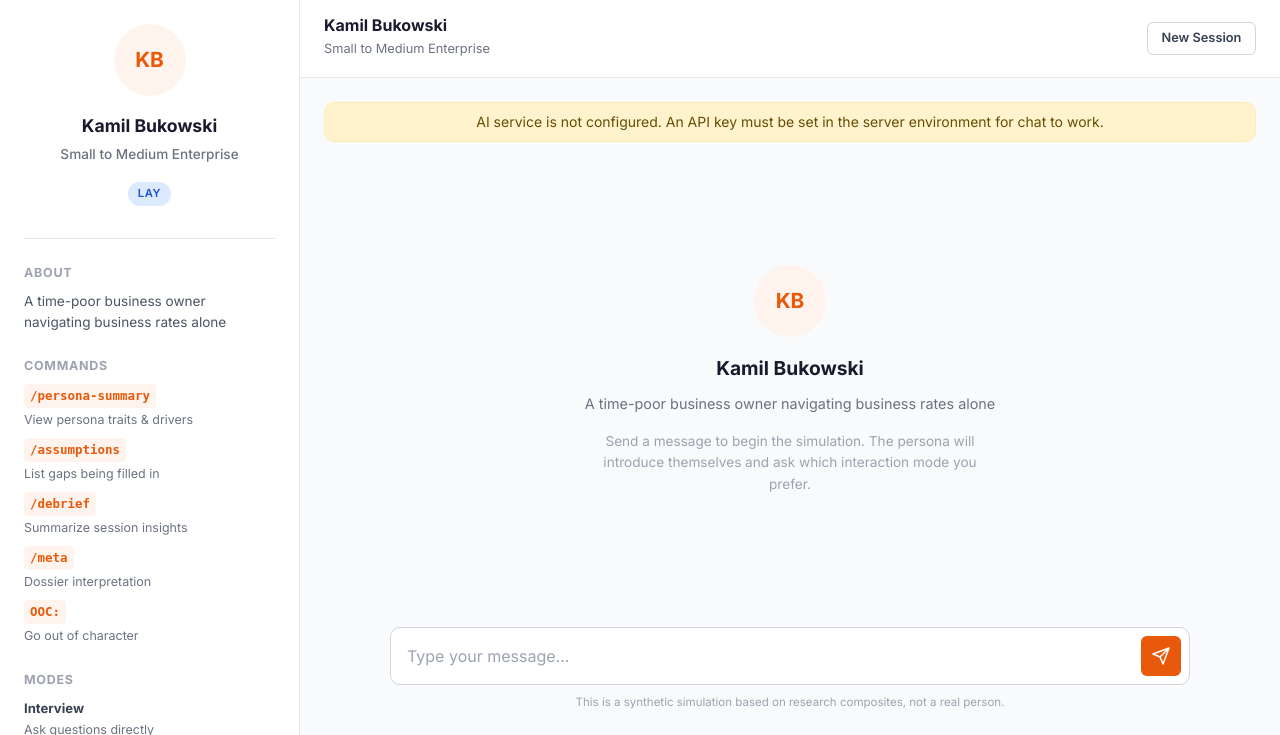
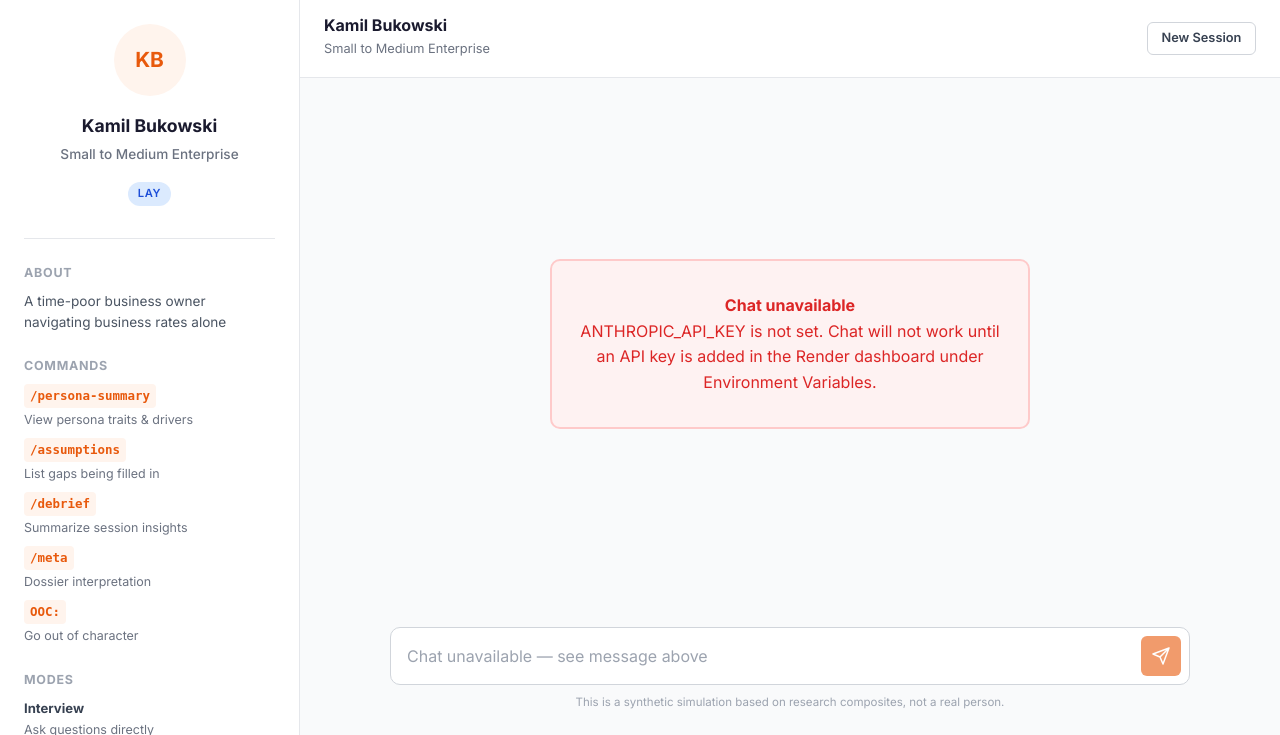
Before and after one commit to UXdave/Synthetic-personas, a Flask app: page /chat/sme in a window 1280 px wide. Shown: the part 65-800 px from the top of the page. Run offline with Flask 3, Linux system fonts and the light colour scheme; the visitor is signed in with stand-in values (Sample User, id 1); some libraries are stand-ins or nearby versions.

Commit message:
Fix chat: update model to Sonnet 4.5, block input when API key missing
Root cause investigation: the backend code, persona files, system prompt,
and SSE streaming all work correctly end-to-end. The most likely cause
of "chat doesn't work" is ANTHROPIC_API_KEY not being set on Render.

Changes:
- Update default model from claude-sonnet-4-20250514 to
  claude-sonnet-4-5-20250929 (latest Sonnet) in app.py and render.yaml
- When API key is missing, disable the chat input entirely and show
  a prominent red error telling the user exactly what to do
  (set ANTHROPIC_API_KEY in Render dashboard)
- Previously this was a subtle yellow banner that was easy to miss

https://claude.ai/code/session_01G9r2K7BHnkq54Fcy8WFJhL

```diff
--- a/app.py
+++ b/app.py
@@ -46,7 +46,7 @@ AI_PROVIDER = os.environ.get("AI_PROVIDER", "anthropic")  # "anthropic" or "open
 OPENAI_API_KEY = os.environ.get("OPENAI_API_KEY", "")
 ANTHROPIC_API_KEY = os.environ.get("ANTHROPIC_API_KEY", "")
 OPENAI_MODEL = os.environ.get("OPENAI_MODEL", "gpt-4o")
-ANTHROPIC_MODEL = os.environ.get("ANTHROPIC_MODEL", "claude-sonnet-4-20250514")
+ANTHROPIC_MODEL = os.environ.get("ANTHROPIC_MODEL", "claude-sonnet-4-5-20250929")
 
 # Startup diagnostics
 logger.info("AI_PROVIDER=%s", AI_PROVIDER)
--- a/render.yaml
+++ b/render.yaml
@@ -21,4 +21,4 @@ services:
       - key: ANTHROPIC_API_KEY
         sync: false
       - key: ANTHROPIC_MODEL
-        value: claude-sonnet-4-20250514
+        value: claude-sonnet-4-5-20250929
--- a/static/css/style.css
+++ b/static/css/style.css
@@ -1007,6 +1007,17 @@ a {
     text-align: center;
 }
 
+.chat-status-blocked {
+    background: #FEF2F2;
+    border: 2px solid #FECACA;
+    color: var(--danger);
+    padding: var(--space-xl) var(--space-lg);
+    font-size: 1rem;
+    margin: auto;
+    max-width: 480px;
+    line-height: 1.6;
+}
+
 /* Hide footer on chat page */
 body.page-chat .footer {
     display: none;
--- a/static/js/chat.js
+++ b/static/js/chat.js
@@ -212,11 +212,25 @@ document.addEventListener("DOMContentLoaded", () => {
             if (response.status === 401) return;
             const data = await response.json();
             if (!data.ready) {
-                addStatusBanner("AI service is not configured. An API key must be set in the server environment for chat to work.");
+                disableChat("ANTHROPIC_API_KEY is not set. Chat will not work until an API key is added in the Render dashboard under Environment Variables.");
             }
         } catch (err) {
             // Silently ignore - errors will surface when user tries to chat
         }
+    }
+
+    function disableChat(message) {
+        // Replace the welcome screen with a prominent error
+        chatMessages.innerHTML = "";
+        const banner = document.createElement("div");
+        banner.className = "chat-status-banner chat-status-blocked";
+        banner.innerHTML = "<strong>Chat unavailable</strong><br>" + message;
+        chatMessages.appendChild(banner);
+
+        // Disable the input so it's obvious
+        chatInput.disabled = true;
+        chatInput.placeholder = "Chat unavailable — see message above";
+        sendBtn.disabled = true;
     }
 
     function addStatusBanner(message) {
```
